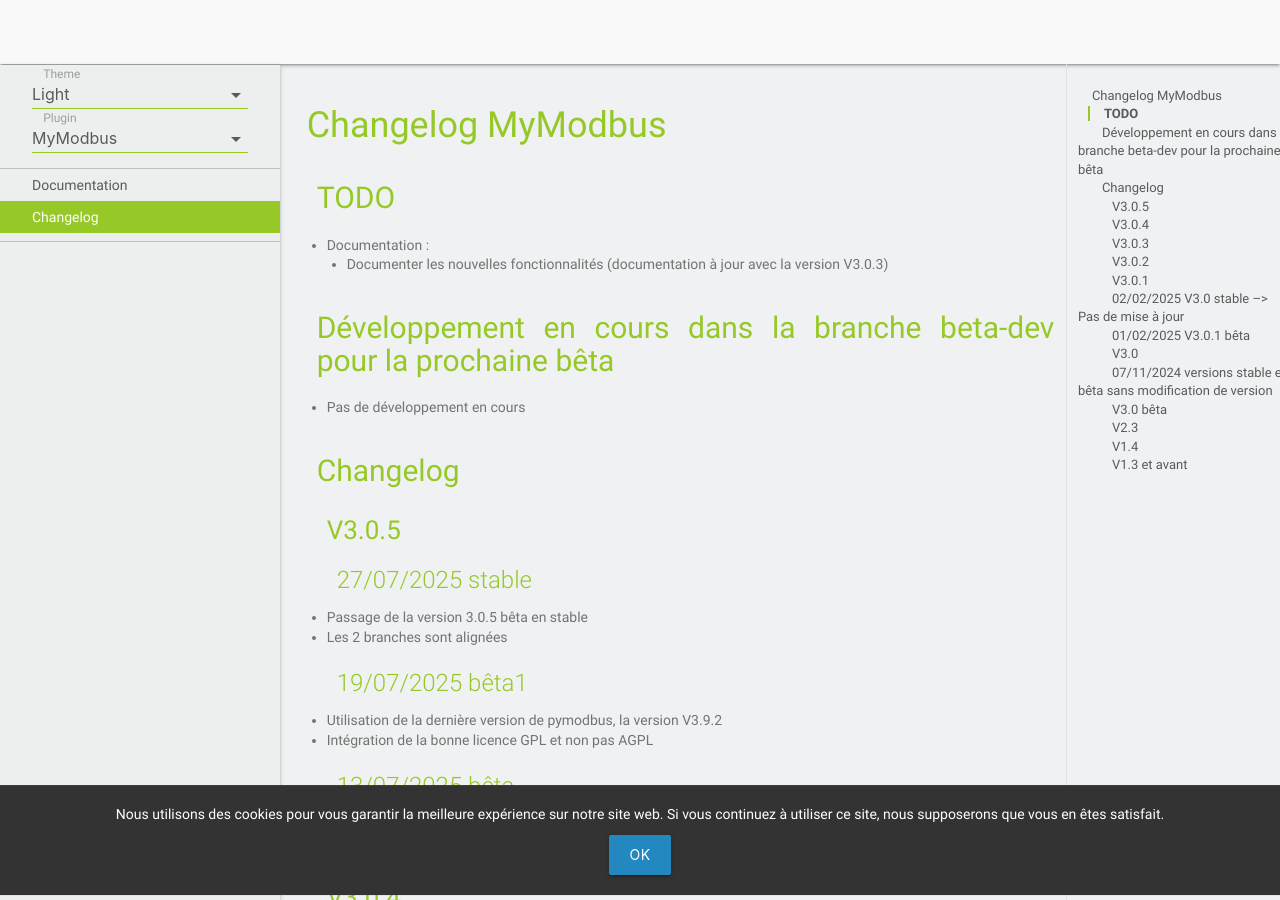
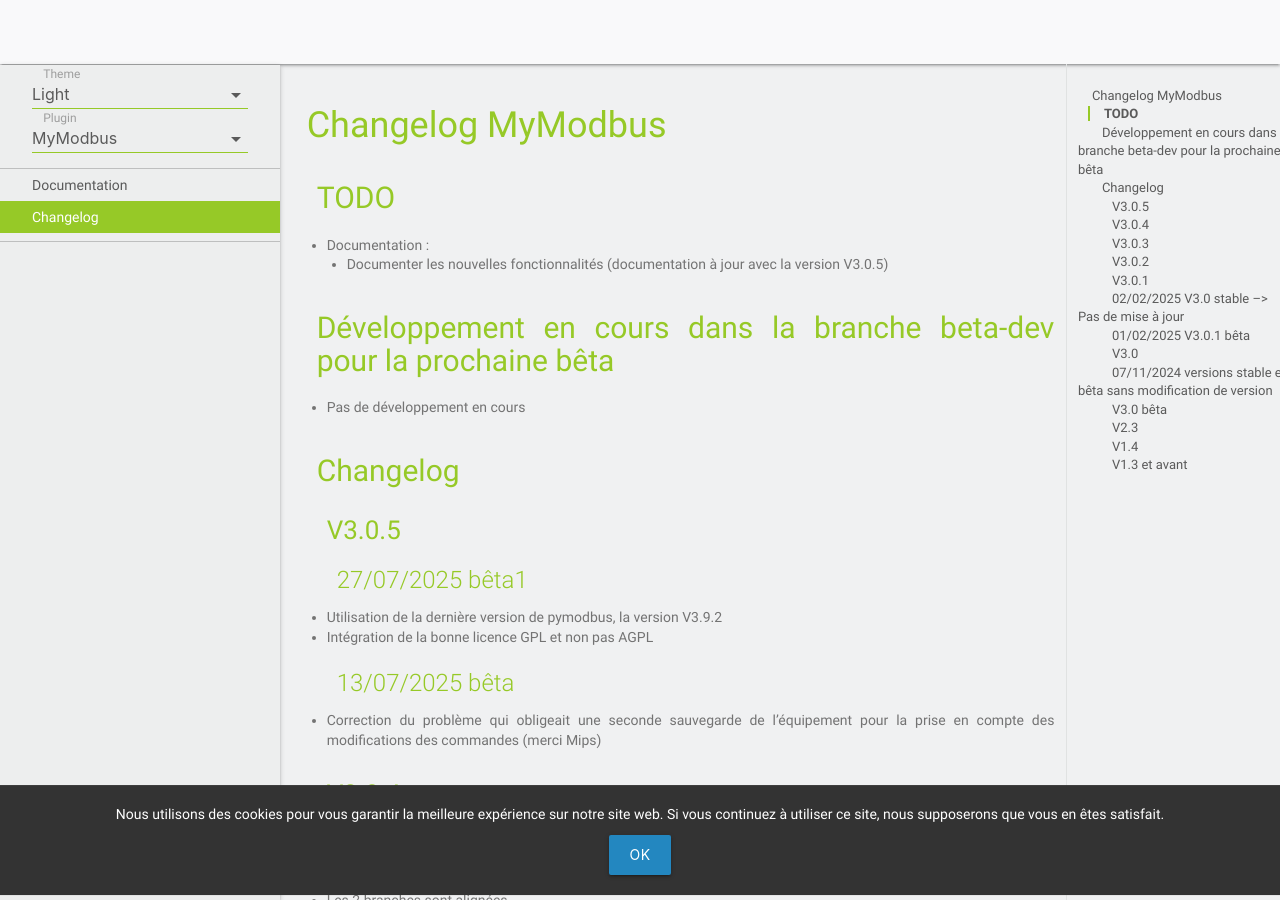
Before and after one commit to MrWaloo/jeedom-plugins-doc, a Jekyll site: the page built from docs/fr_FR/mymodbus_changelog.md, in a window 1280 px wide and 900 px high. Built offline with Jekyll 4.4.1, drawn with Linux system fonts in a browser that asks for light colours; emoji names are drawn with the system emoji font; our own code applies the rules of GitHub Pages for plain Markdown files.

Commit message:
Update mymodbus_changelog.md

```diff
--- a/docs/fr_FR/mymodbus_changelog.md
+++ b/docs/fr_FR/mymodbus_changelog.md
@@ -2,7 +2,7 @@
 
 ## TODO
 - Documentation :
-  - Documenter les nouvelles fonctionnalités (documentation à jour avec la version V3.0.3)
+  - Documenter les nouvelles fonctionnalités (documentation à jour avec la version V3.0.5)
 
 ## Développement en cours dans la branche beta-dev pour la prochaine bêta
 - Pas de développement en cours
@@ -11,12 +11,7 @@
 
 ### V3.0.5
 
-#### 27/07/2025 stable
-
-- Passage de la version 3.0.5 bêta en stable
-- Les 2 branches sont alignées
-
-#### 19/07/2025 bêta1
+#### 27/07/2025 bêta1
 
 - Utilisation de la dernière version de pymodbus, la version V3.9.2
 - Intégration de la bonne licence GPL et non pas AGPL
```
